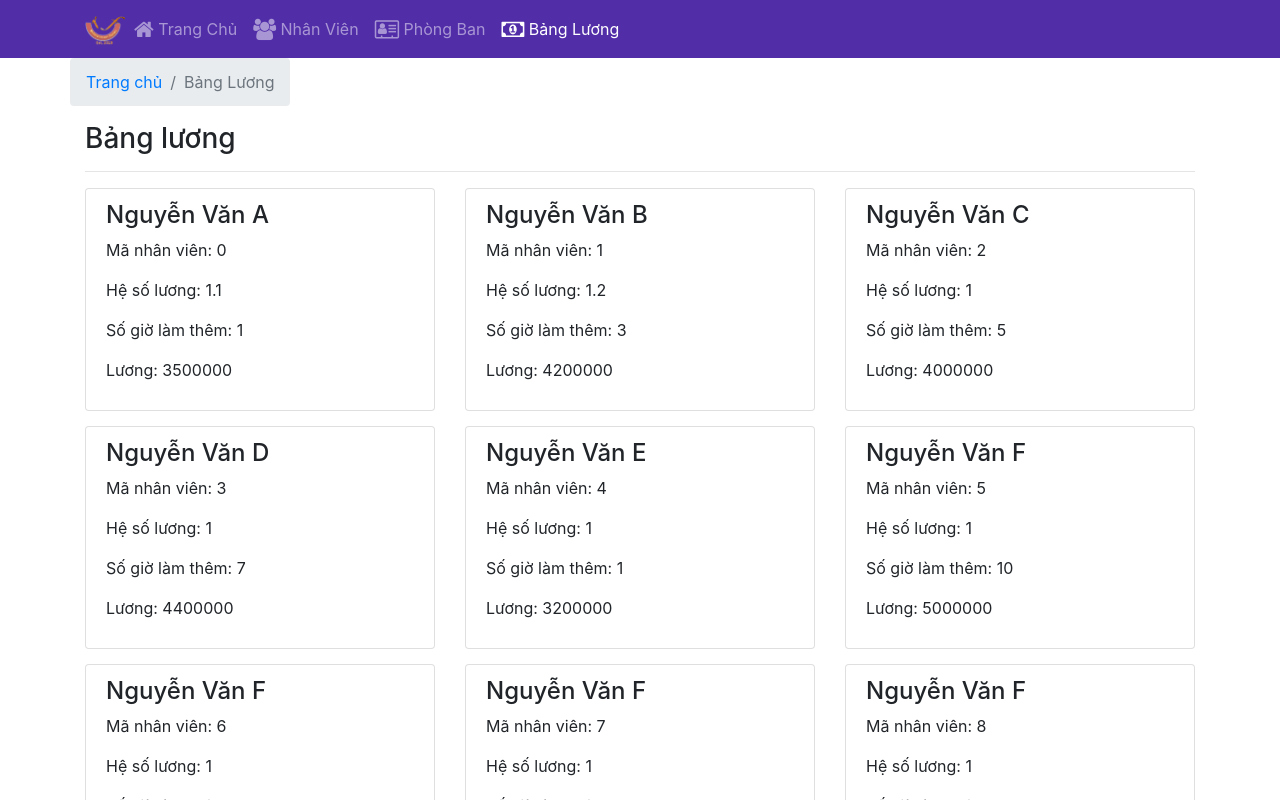
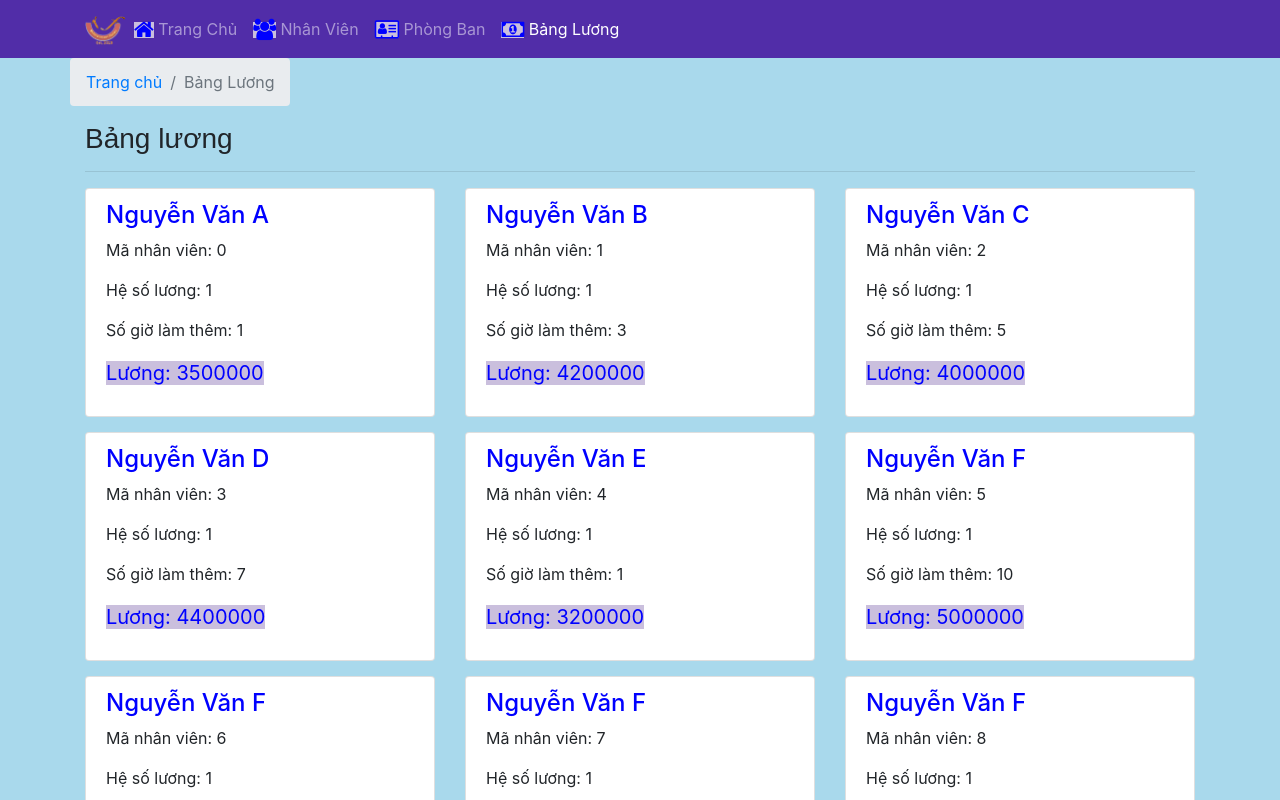
Before and after one commit to camhang190497/FUNIX-ASSIGNMENT, a React (Create React App) app: page /bangluong in a window 1280 px wide. Shown: the top 800 px of the page. Built offline with nearby package versions, Linux system fonts and the light colour scheme.

Commit message:
wireframe

```diff
--- a/src/App.css
+++ b/src/App.css
@@ -28,3 +28,17 @@ address{
 .navbar-dark {
   background-color: #512DA8;
 }
+h3{
+  font-family: Arial, Helvetica, sans-serif;
+}
+span{
+  color:blue;
+  background-color: #cabfdd;
+  font-size:  20px;
+}
+h4{
+  color:blue;
+}
+body{
+  background-color: rgb(169,217,236);
+}
--- a/src/components/HomeComponent.js
+++ b/src/components/HomeComponent.js
@@ -1,7 +1,10 @@
 import React from 'react';
+import { Jumbotron } from 'reactstrap';
 
 function Home(props) {
     return(
+        <div>
+            <Jumbotron>
                 <div className="container">
                     <div className="row row-header">
                         <div className="col-12 col-sm-6">
@@ -10,6 +13,9 @@ function Home(props) {
                         </div>
                     </div>
                 </div>
+            </Jumbotron>
+        </div>
+
     );
 }
 export default Home;
--- a/src/components/SalaryComponent.js
+++ b/src/components/SalaryComponent.js
@@ -12,7 +12,7 @@ function RenderSalaryItem({staff}) {
             <li className="list-group-item">
                 <h4>{staff.name}</h4>
                 <p>Mã nhân viên: {staff.id}</p>
-                <p>Hệ số lương: {staff.salaryScale}</p>
+                <p>Hệ số lương: {parseInt((staff.salaryScale),10)}</p>
                 <p>Số giờ làm thêm: {staff.overTime}</p>
                 <p><span>Lương: {totalsalary}</span></p>
             </li>
--- a/src/components/StaffdetailComponent.js
+++ b/src/components/StaffdetailComponent.js
@@ -36,9 +36,10 @@ import { Link } from 'react-router-dom';
                         <h3>{props.staff.name}</h3>
                         <hr/>
                     </div>
-                </div>
-                <div className="row">
-                    <RenderStaff staff={props.staff} />
+
+                    <div className="col-12">
+                        <RenderStaff staff={props.staff} />
+                    </div>
                 </div>
             </div>
         );
```
Also changed, not shown: 1 other file (tests, documents, lock files or other folders). Lines whose indentation alone changed are shown as unchanged.
